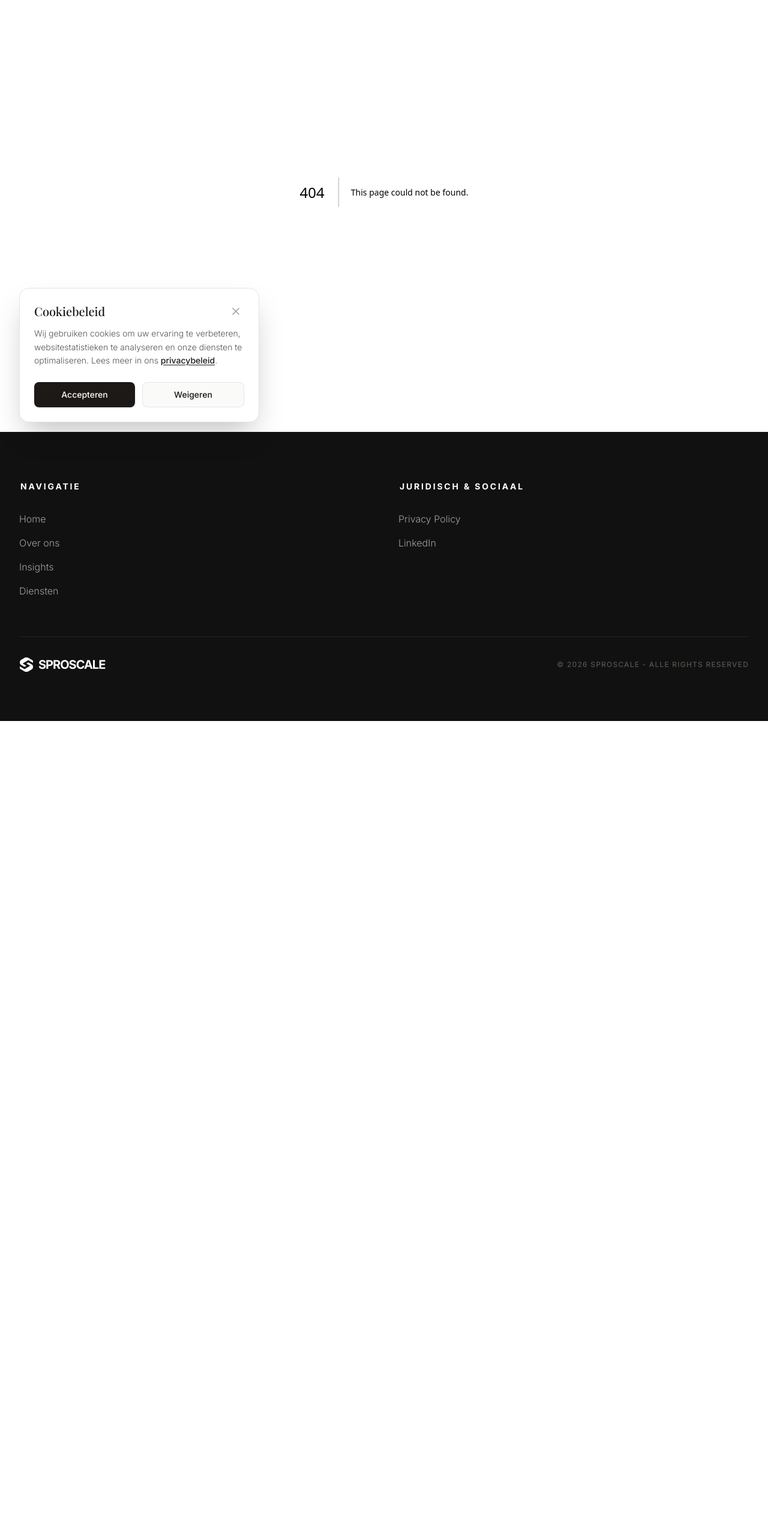
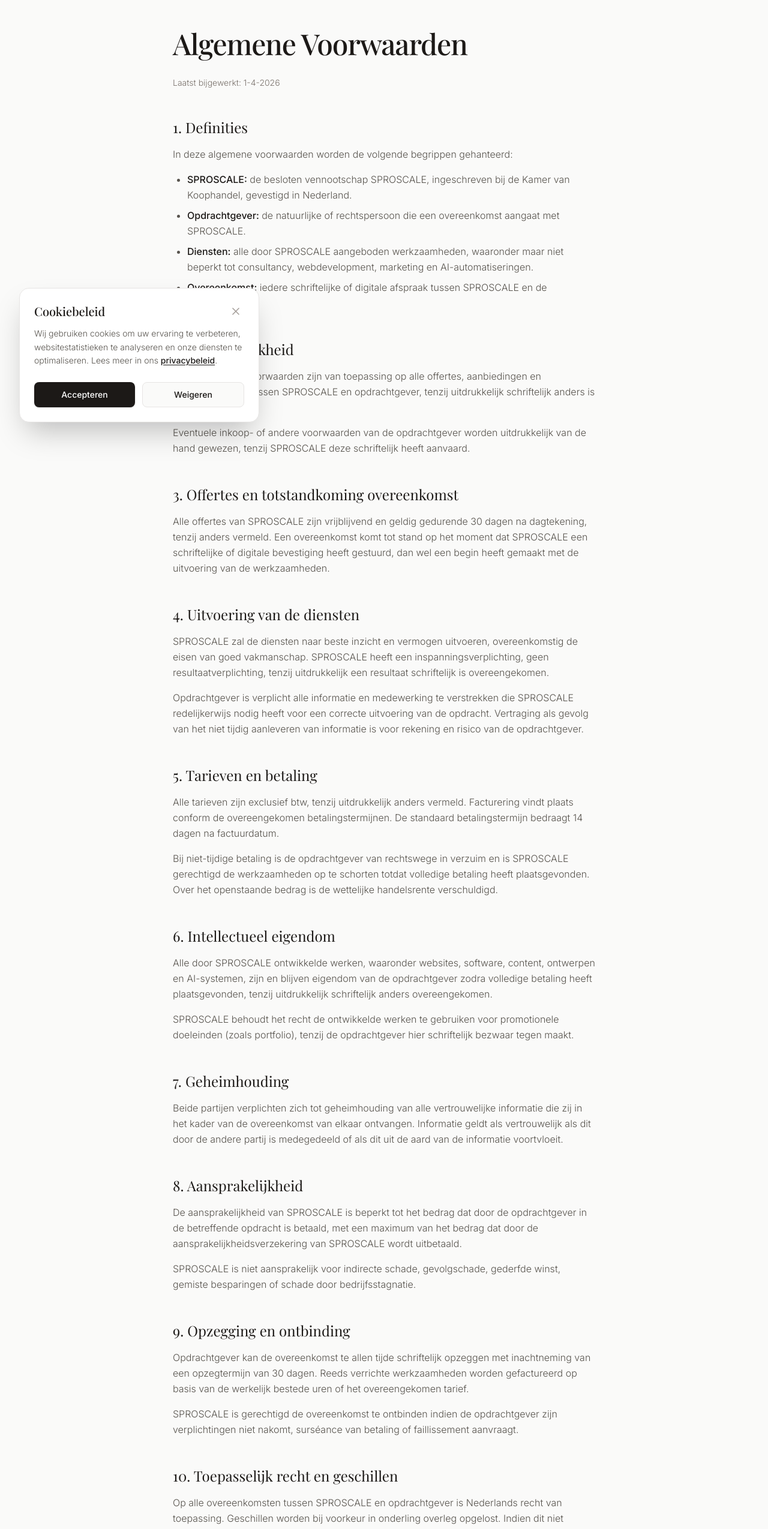
Before and after one commit to Jayjayspr/Sproscale, a Next.js app: page /algemene-voorwaarden in a window 1280 px wide. Before the commit this address had no page. Shown: the part 80-2629 px from the top of the page at 60% size. Before the commit the page ends 1282 px from the top, so only its background shows below. Built offline with nearby package versions, Linux system fonts and the light colour scheme; a web font is replaced by a local one.

Commit message:
Chatwidget

```diff
--- /dev/null
+++ b/app/algemene-voorwaarden/page.tsx
@@ -0,0 +1,124 @@
+import React from 'react';
+import { Metadata } from 'next';
+
+export const metadata: Metadata = {
+  title: 'Algemene Voorwaarden | SPROSCALE',
+  description: 'Lees de algemene voorwaarden van SPROSCALE voor het gebruik van onze diensten.',
+};
+
+export default function AlgemeneVoorwaardenPage() {
+  return (
+    <main className="min-h-screen bg-stone-50 pt-32 pb-24 font-sans text-stone-900">
+      <div className="max-w-3xl mx-auto px-4 sm:px-6 lg:px-8">
+        <h1 className="text-4xl md:text-5xl font-serif font-medium tracking-tight text-stone-900 mb-8">
+          Algemene Voorwaarden
+        </h1>
+
+        <div className="prose prose-stone prose-lg max-w-none font-light leading-relaxed text-stone-600">
+          <p className="text-sm text-stone-500 mb-12">Laatst bijgewerkt: {new Date().toLocaleDateString('nl-NL')}</p>
+
+          <section className="mb-12">
+            <h2 className="text-2xl font-serif text-stone-900 mb-4">1. Definities</h2>
+            <p className="mb-4">
+              In deze algemene voorwaarden worden de volgende begrippen gehanteerd:
+            </p>
+            <ul className="list-disc pl-6 space-y-2 mb-4">
+              <li><strong className="text-stone-900 font-medium">SPROSCALE:</strong> de besloten vennootschap SPROSCALE, ingeschreven bij de Kamer van Koophandel, gevestigd in Nederland.</li>
+              <li><strong className="text-stone-900 font-medium">Opdrachtgever:</strong> de natuurlijke of rechtspersoon die een overeenkomst aangaat met SPROSCALE.</li>
+              <li><strong className="text-stone-900 font-medium">Diensten:</strong> alle door SPROSCALE aangeboden werkzaamheden, waaronder maar niet beperkt tot consultancy, webdevelopment, marketing en AI-automatiseringen.</li>
+              <li><strong className="text-stone-900 font-medium">Overeenkomst:</strong> iedere schriftelijke of digitale afspraak tussen SPROSCALE en de opdrachtgever.</li>
+            </ul>
+          </section>
+
+          <section className="mb-12">
+            <h2 className="text-2xl font-serif text-stone-900 mb-4">2. Toepasselijkheid</h2>
+            <p className="mb-4">
+              Deze algemene voorwaarden zijn van toepassing op alle offertes, aanbiedingen en overeenkomsten tussen SPROSCALE en opdrachtgever, tenzij uitdrukkelijk schriftelijk anders is overeengekomen.
+            </p>
+            <p className="mb-4">
+              Eventuele inkoop- of andere voorwaarden van de opdrachtgever worden uitdrukkelijk van de hand gewezen, tenzij SPROSCALE deze schriftelijk heeft aanvaard.
+            </p>
+          </section>
+
+          <section className="mb-12">
+            <h2 className="text-2xl font-serif text-stone-900 mb-4">3. Offertes en totstandkoming overeenkomst</h2>
+            <p className="mb-4">
+              Alle offertes van SPROSCALE zijn vrijblijvend en geldig gedurende 30 dagen na dagtekening, tenzij anders vermeld. Een overeenkomst komt tot stand op het moment dat SPROSCALE een schriftelijke of digitale bevestiging heeft gestuurd, dan wel een begin heeft gemaakt met de uitvoering van de werkzaamheden.
+            </p>
+          </section>
+
+          <section className="mb-12">
+            <h2 className="text-2xl font-serif text-stone-900 mb-4">4. Uitvoering van de diensten</h2>
+            <p className="mb-4">
+              SPROSCALE zal de diensten naar beste inzicht en vermogen uitvoeren, overeenkomstig de eisen van goed vakmanschap. SPROSCALE heeft een inspanningsverplichting, geen resultaatverplichting, tenzij uitdrukkelijk een resultaat schriftelijk is overeengekomen.
+            </p>
+            <p className="mb-4">
+              Opdrachtgever is verplicht alle informatie en medewerking te verstrekken die SPROSCALE redelijkerwijs nodig heeft voor een correcte uitvoering van de opdracht. Vertraging als gevolg van het niet tijdig aanleveren van informatie is voor rekening en risico van de opdrachtgever.
+            </p>
+          </section>
+
+          <section className="mb-12">
+            <h2 className="text-2xl font-serif text-stone-900 mb-4">5. Tarieven en betaling</h2>
+            <p className="mb-4">
+              Alle tarieven zijn exclusief btw, tenzij uitdrukkelijk anders vermeld. Facturering vindt plaats conform de overeengekomen betalingstermijnen. De standaard betalingstermijn bedraagt 14 dagen na factuurdatum.
+            </p>
+            <p className="mb-4">
+              Bij niet-tijdige betaling is de opdrachtgever van rechtswege in verzuim en is SPROSCALE gerechtigd de werkzaamheden op te schorten totdat volledige betaling heeft plaatsgevonden. Over het openstaande bedrag is de wettelijke handelsrente verschuldigd.
+            </p>
+          </section>
+
+          <section className="mb-12">
+            <h2 className="text-2xl font-serif text-stone-900 mb-4">6. Intellectueel eigendom</h2>
+            <p className="mb-4">
+              Alle door SPROSCALE ontwikkelde werken, waaronder websites, software, content, ontwerpen en AI-systemen, zijn en blijven eigendom van de opdrachtgever zodra volledige betaling heeft plaatsgevonden, tenzij uitdrukkelijk schriftelijk anders overeengekomen.
+            </p>
+            <p className="mb-4">
+              SPROSCALE behoudt het recht de ontwikkelde werken te gebruiken voor promotionele doeleinden (zoals portfolio), tenzij de opdrachtgever hier schriftelijk bezwaar tegen maakt.
+            </p>
+          </section>
+
+          <section className="mb-12">
+            <h2 className="text-2xl font-serif text-stone-900 mb-4">7. Geheimhouding</h2>
+            <p className="mb-4">
+              Beide partijen verplichten zich tot geheimhouding van alle vertrouwelijke informatie die zij in het kader van de overeenkomst van elkaar ontvangen. Informatie geldt als vertrouwelijk als dit door de andere partij is medegedeeld of als dit uit de aard van de informatie voortvloeit.
+            </p>
+          </section>
+
+          <section className="mb-12">
+            <h2 className="text-2xl font-serif text-stone-900 mb-4">8. Aansprakelijkheid</h2>
+            <p className="mb-4">
+              De aansprakelijkheid van SPROSCALE is beperkt tot het bedrag dat door de opdrachtgever in de betreffende opdracht is betaald, met een maximum van het bedrag dat door de aansprakelijkheidsverzekering van SPROSCALE wordt uitbetaald.
+            </p>
+            <p className="mb-4">
+              SPROSCALE is niet aansprakelijk voor indirecte schade, gevolgschade, gederfde winst, gemiste besparingen of schade door bedrijfsstagnatie.
+            </p>
+          </section>
+
+          <section className="mb-12">
+            <h2 className="text-2xl font-serif text-stone-900 mb-4">9. Opzegging en ontbinding</h2>
+            <p className="mb-4">
+              Opdrachtgever kan de overeenkomst te allen tijde schriftelijk opzeggen met inachtneming van een opzegtermijn van 30 dagen. Reeds verrichte werkzaamheden worden gefactureerd op basis van de werkelijk bestede uren of het overeengekomen tarief.
+            </p>
+            <p className="mb-4">
+              SPROSCALE is gerechtigd de overeenkomst te ontbinden indien de opdrachtgever zijn verplichtingen niet nakomt, surséance van betaling of faillissement aanvraagt.
+            </p>
+          </section>
+
+          <section className="mb-12">
+            <h2 className="text-2xl font-serif text-stone-900 mb-4">10. Toepasselijk recht en geschillen</h2>
+            <p className="mb-4">
+              Op alle overeenkomsten tussen SPROSCALE en opdrachtgever is Nederlands recht van toepassing. Geschillen worden bij voorkeur in onderling overleg opgelost. Indien dit niet mogelijk is, worden geschillen voorgelegd aan de bevoegde rechter in het arrondissement waar SPROSCALE is gevestigd.
+            </p>
+          </section>
+
+          <section className="mb-12">
+            <h2 className="text-2xl font-serif text-stone-900 mb-4">11. Contact</h2>
+            <p className="mb-4">
+              Heeft u vragen over deze algemene voorwaarden? Neem dan contact op via de contactgegevens op onze website of stuur een e-mail naar info@sproscale.nl.
+            </p>
+          </section>
+        </div>
+      </div>
+    </main>
+  );
+}
--- a/components/Footer.tsx
+++ b/components/Footer.tsx
@@ -22,6 +22,7 @@
             <h4 className="text-white font-bold text-sm uppercase tracking-[0.2em] mb-2 px-[2px]">Juridisch & Sociaal</h4>
             <nav className="flex flex-col gap-4">
               <Link href="/privacy" className="text-stone-400 hover:text-white transition-colors font-light text-base">Privacy Policy</Link>
+              <Link href="/algemene-voorwaarden" className="text-stone-400 hover:text-white transition-colors font-light text-base">Algemene Voorwaarden</Link>
               <Link href="#" className="text-stone-400 hover:text-white transition-colors font-light text-base">LinkedIn</Link>
             </nav>
           </div>
```
